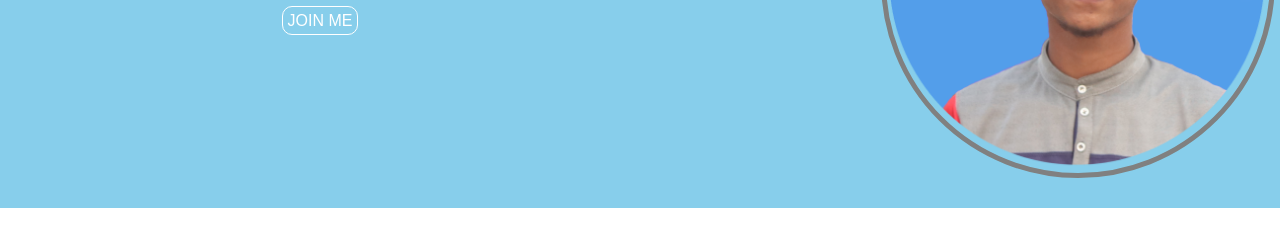
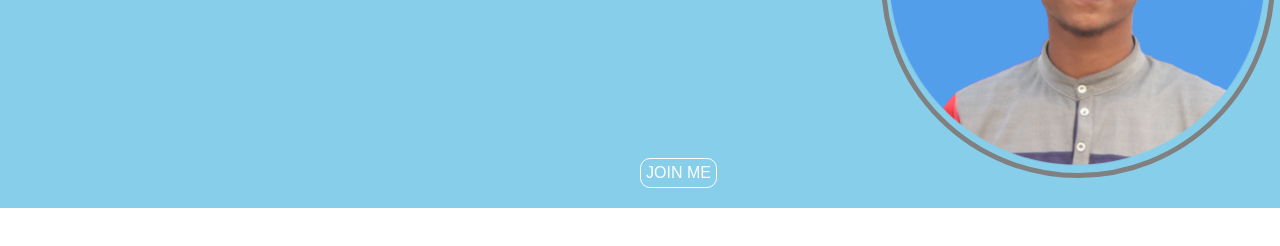
Before and after one commit to nrNaym/first-webpage, a plain HTML site: page index.html in a window 1280 px wide. Shown: the part 292-538 px from the top of the page. Drawn offline with Linux system fonts and the light colour scheme.

Commit message:
button added

```diff
--- a/index.html
+++ b/index.html
@@ -29,9 +29,13 @@
             HTML, CSS, JAVASCRIPT, BOOTSTRAP, etc.
         </p>
 
-        <div class="btn"><a href="#">join me</a></div>
+    </div>
+
+    <div class="btn"><a href="#">join me</a></div>
 
     </header>
 
+
+
 </body>
 </html>
--- a/style.css
+++ b/style.css
@@ -72,6 +72,7 @@ header{
             top: 30px;
             right: 5px;
     }
+
 }
 .about{
     width: 50%;
@@ -93,18 +94,18 @@ header{
 .btn{
     width: 100%;
     height: 100px;
-    position: relative;
-    top: 15px;
+    display:flex;
 }
 .btn a{
-
     text-decoration: none;
+    color: white;
     text-transform: uppercase;
-    color: white;
     border: 1px solid white;
+    border-radius: 10px;
     padding: 5px;
-    border-radius: 10px;
-
-
+    display: block;
+    position: absolute;
+    left: 50%;
+    top: 90%;
 
 }
```
